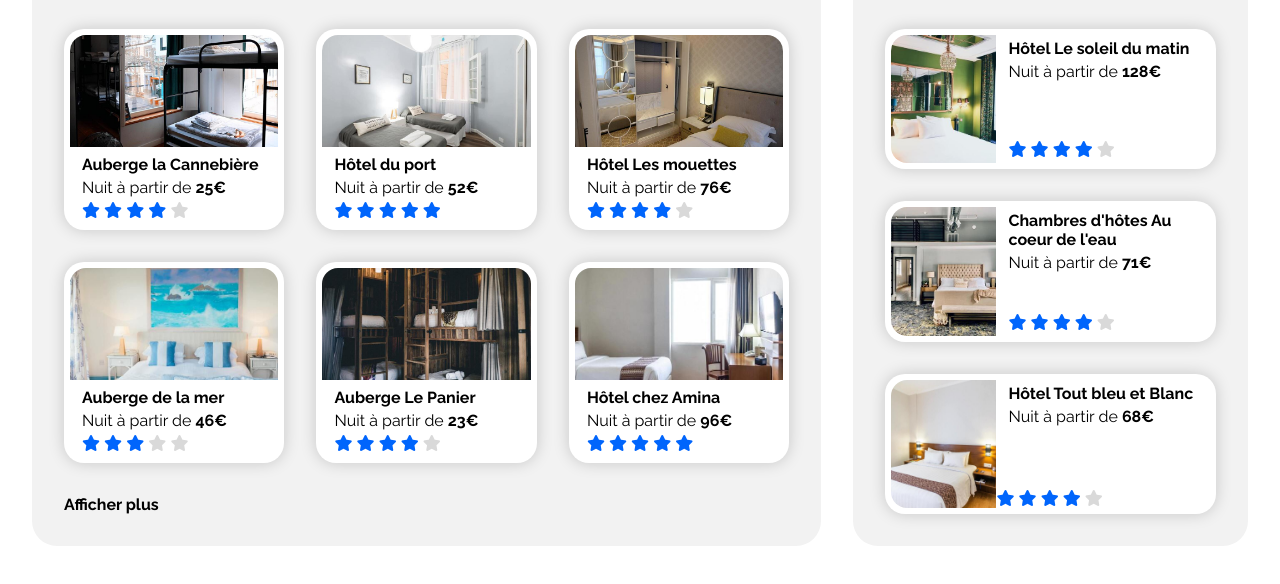
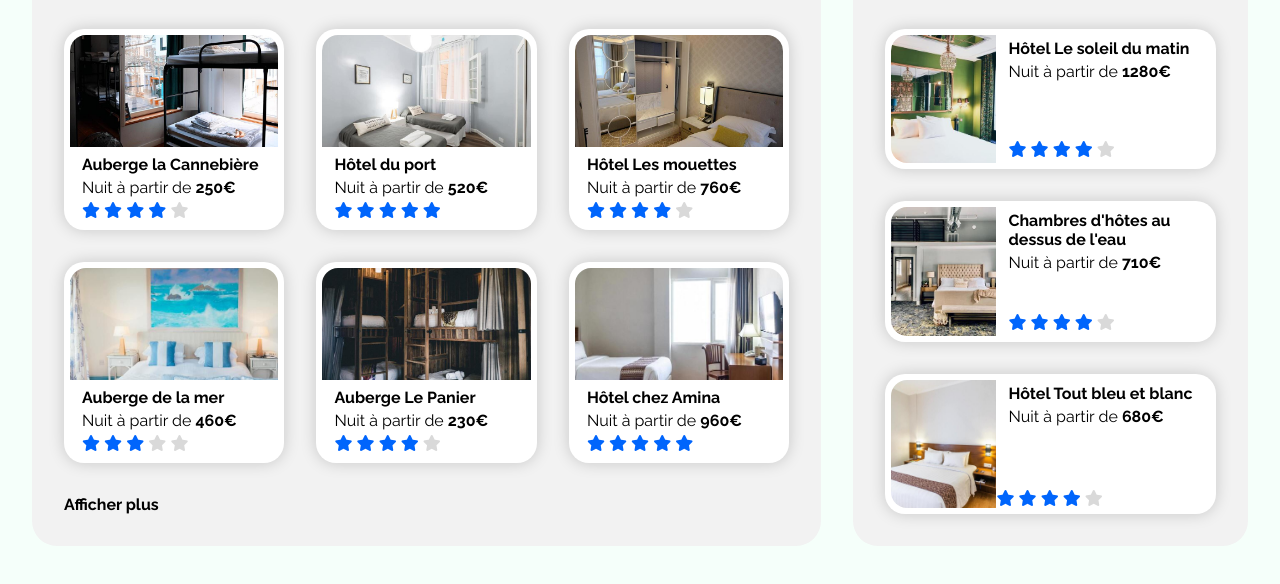
Before and after one commit to IamDrixX64/Booki, a plain HTML site: page index.html in a window 1280 px wide. Shown: the part 466-1050 px from the top of the page. Drawn offline with Linux system fonts and the light colour scheme; files whose address does not match are found by name.

Commit message:
Personalize the project

```diff
--- a/css/style.css
+++ b/css/style.css
@@ -2,6 +2,7 @@
 body {
     margin: 0;
     font-family: 'Raleway', sans-serif;
+    background-color: mintcream;
 }
 h3 {
     display: block;
--- a/index.html
+++ b/index.html
@@ -8,7 +8,7 @@
   <link rel="preconnect" href="https://fonts.gstatic.com" crossorigin>
   <link href="https://fonts.googleapis.com/css2?family=Raleway:ital,wght@0,100;0,200;0,300;0,400;0,500;0,600;0,700;0,800;0,900;1,100;1,200;1,300;1,400;1,500;1,600;1,700;1,800;1,900&display=swap" rel="stylesheet">
   <script src="https://kit.fontawesome.com/9ef754613e.js" crossorigin="anonymous"></script>
-  <title>Booki</title>
+  <title>BookaRoom</title>
 </head>
 <body>
   <!-- En tête -->
@@ -93,7 +93,7 @@
               </h3>
               <p class="hostingCardDesc">
                 Nuit à partir de
-                <strong class="hostingCardPrice">25€</strong>
+                <strong class="hostingCardPrice">250€</strong>
               </p>
               <div class="hostingNote">
                 <i class="fa-solid fa-star hostingNoteIcon" data-active="true"></i>
@@ -115,7 +115,7 @@
               </h3>
               <p class="hostingCardDesc">
                 Nuit à partir de
-                <strong class="hostingCardPrice">52€</strong>
+                <strong class="hostingCardPrice">520€</strong>
               </p>
               <div class="hostingNote">
                 <i class="fa-solid fa-star hostingNoteIcon" data-active="true"></i>
@@ -137,7 +137,7 @@
               </h3>
               <p class="hostingCardDesc">
                 Nuit à partir de
-                <strong class="hostingCardPrice">76€</strong>
+                <strong class="hostingCardPrice">760€</strong>
               </p>
               <div class="hostingNote">
                 <i class="fa-solid fa-star hostingNoteIcon" data-active="true"></i>
@@ -159,7 +159,7 @@
               </h3>
               <p class="hostingCardDesc">
                 Nuit à partir de
-                <strong class="hostingCardPrice">46€</strong>
+                <strong class="hostingCardPrice">460€</strong>
               </p>
               <div class="hostingNote">
                 <i class="fa-solid fa-star hostingNoteIcon" data-active="true"></i>
@@ -181,7 +181,7 @@
               </h3>
               <p class="hostingCardDesc">
                 Nuit à partir de
-                <strong class="hostingCardPrice">23€</strong>
+                <strong class="hostingCardPrice">230€</strong>
               </p>
               <div class="hostingNote">
                 <i class="fa-solid fa-star hostingNoteIcon" data-active="true"></i>
@@ -203,7 +203,7 @@
               </h3>
               <p class="hostingCardDesc">
                 Nuit à partir de
-                <strong class="hostingCardPrice">96€</strong>
+                <strong class="hostingCardPrice">960€</strong>
               </p>
               <div class="hostingNote">
                 <i class="fa-solid fa-star hostingNoteIcon" data-active="true"></i>
@@ -235,7 +235,7 @@
               </h3>
               <p class="hostingCardDesc">
                 Nuit à partir de
-                <strong class="hostingCardPrice">128€</strong>
+                <strong class="hostingCardPrice">1280€</strong>
               </p>
               <div class="popularHostingContentWhitespace"></div>
               <div class="hostingNote">
@@ -257,11 +257,11 @@
             </div>
             <div class="popularHostingContentContent">
               <h3 class="hostingCardFigcaptionTitle">
-                Chambres d'hôtes Au coeur de l'eau
+                Chambres d'hôtes au dessus de l'eau
               </h3>
               <p class="hostingCardDesc">
                 Nuit à partir de
-                <strong class="hostingCardPrice">71€</strong>
+                <strong class="hostingCardPrice">710€</strong>
               </p>
               <div class="popularHostingContentWhitespace"></div>
               <div class="hostingNote">
@@ -283,11 +283,11 @@
             </div>
             <div class="popularHostingContentContent">
               <h3 class="hostingCardFigcaptionTitle">
-                Hôtel Tout bleu et Blanc
+                Hôtel Tout bleu et blanc
               </h3>
               <p class="hostingCardDesc">
                 Nuit à partir de
-                <strong class="hostingCardPrice">68€</strong>
+                <strong class="hostingCardPrice">680€</strong>
               </p>
               <div class="popularHostingContentWhitespace"></div>
               <div class="hostingNote1">
```
